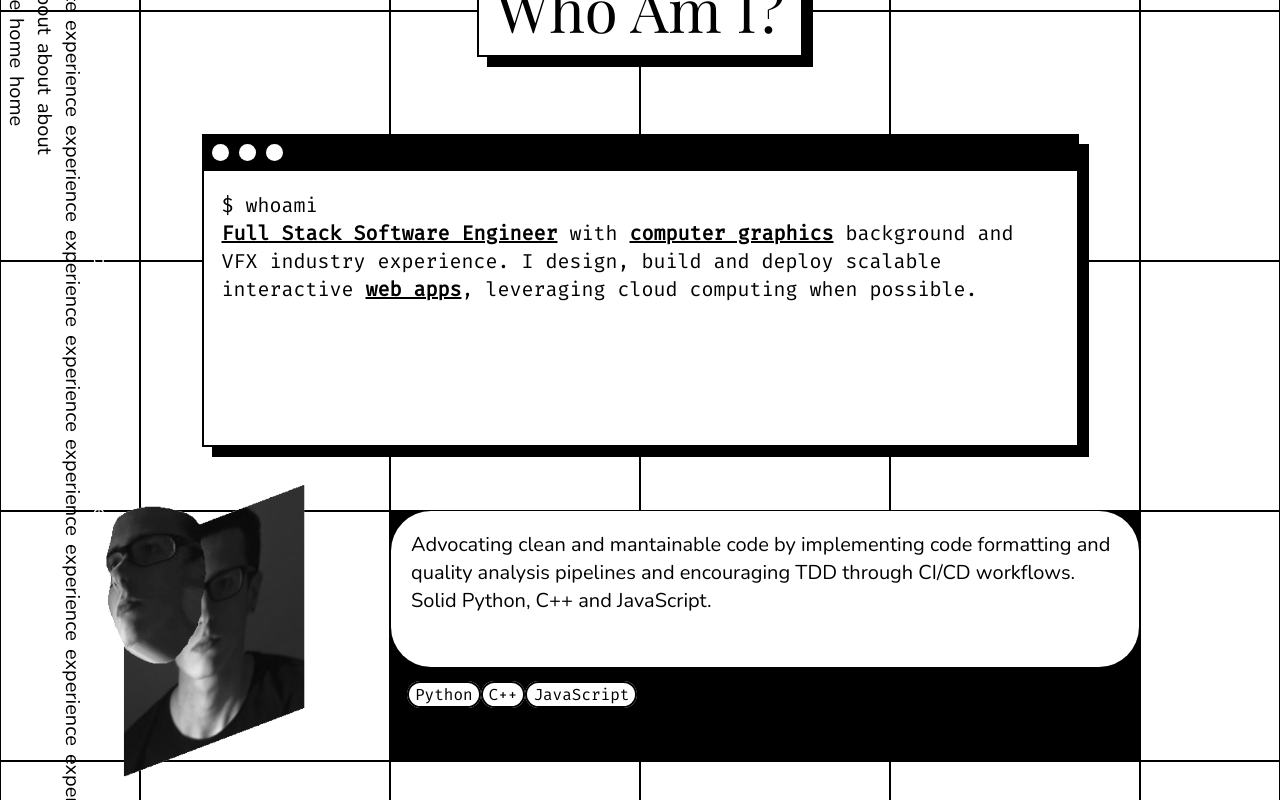
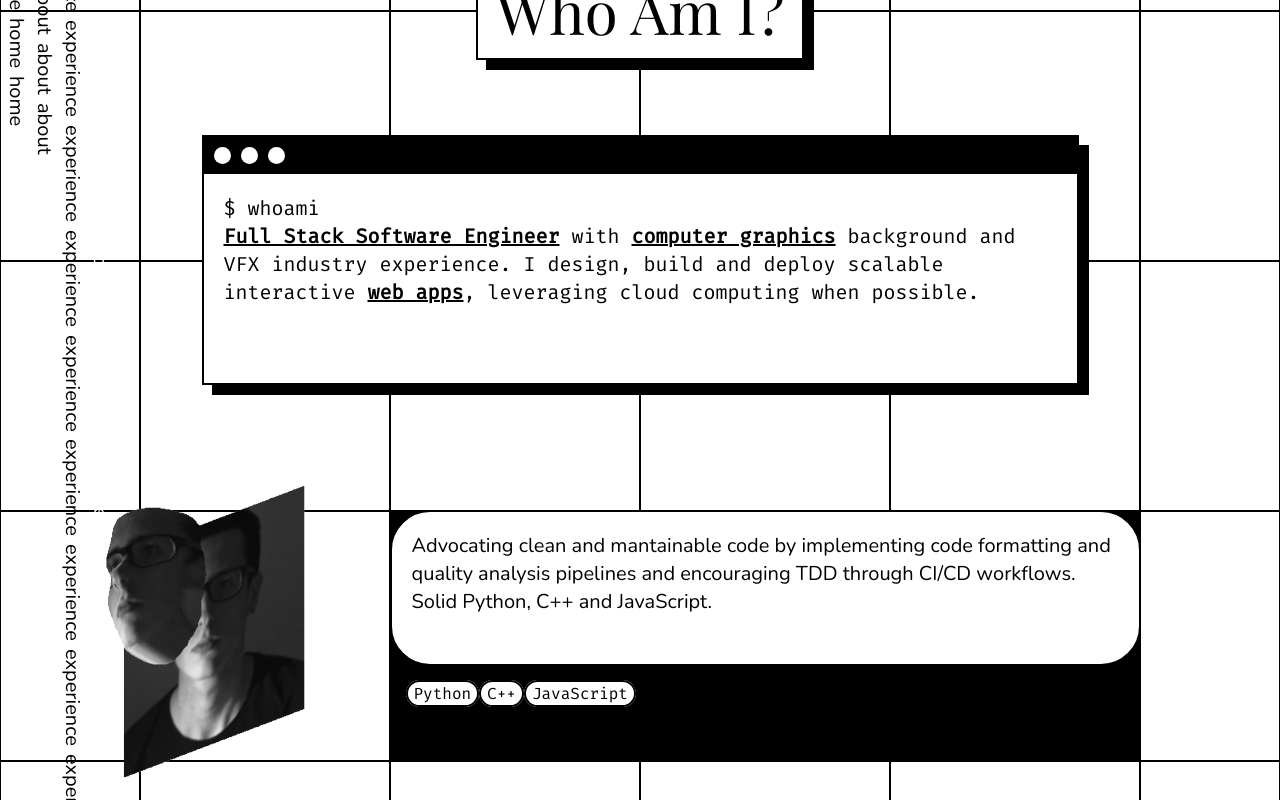
Before and after one commit to eulersson/ramn.dev, a Next.js app: page / in a window 1280 px wide. Shown: the part 1040-1840 px from the top of the page. Built offline with nearby package versions, Linux system fonts and the light colour scheme.

Commit message:
Fix layout spacing a bit.

```diff
--- a/app/page-wrapper.tsx
+++ b/app/page-wrapper.tsx
@@ -45,7 +45,7 @@ export function PageWrapper({
       >
         <div>
           <Header />
-          <main className="md:mt-[2px] lg:mt-[27px]">{children}</main>
+          <main className="mt-g1">{children}</main>
         </div>
       </div>
       {!showCover && <BGGrid key="grid" />}
--- a/components/block.tsx
+++ b/components/block.tsx
@@ -18,14 +18,14 @@ export const Block: React.FC<BlockProps> = ({
       className={`bg-black ${classNames.wrapper || ""}`}
     >
       <div
-        className={`bg-white font-sans text-xl p-5 rounded-[40px] ${
+        className={`bg-white border-2 border-black font-sans text-xl p-5 rounded-[40px] ${
           classNames.main || ""
         }`}
       >
         {children}
       </div>
       {tags.length && (
-        <div className={`bg-black px-4 py-4 mb-[-2px] ${classNames.tags || ""}`}>
+        <div className={`bg-black px-4 py-4 ${classNames.tags || ""}`}>
           {...tags.map((props, i) => <Tag {...props} key={i} />)}
         </div>
       )}
--- a/components/header.tsx
+++ b/components/header.tsx
@@ -11,7 +11,7 @@ export function Header({ large = true }: { large?: boolean }) {
     : "w-[calc(var(--bg-grid-box-size)*2-0px)]";
   // outline outline-2 -outline-offset-2 outline-blue-500
   return (
-    <div className="sticky top-0 w-full flex justify-center z-20">
+    <div className="sticky top-0 h-g3 w-full flex justify-center z-20">
       <header className="flex">
         <div
           className={`${boxWidth} bg-white p-[10px] pt-[13px] border-inside ${
--- a/components/sections/about.tsx
+++ b/components/sections/about.tsx
@@ -26,10 +26,10 @@ const About = forwardRef<HTMLHeadingElement>(function About({}, ref) {
   return (
     <section className="flex flex-col justify-center">
       <Title ref={ref}>Who Am I?</Title>
-      <Terminal className="m-g2 mt-[2px] h-g10" command="whoami">
+      <Terminal className="m-g2 mt-0 h-g8 mb-g4" command="whoami">
         <WhoAmI />
       </Terminal>
-      <div className="relative grid grid-cols-4 p-[2px] gap-[2px]">
+      <div className="relative grid grid-cols-4">
         <div>
           <Image
             onMouseEnter={() => setCursorSize(4)}
--- a/components/terminal.tsx
+++ b/components/terminal.tsx
@@ -12,7 +12,7 @@ export const Terminal = forwardRef<
   return (
     <div
       ref={ref}
-      className={`flex flex-col border-inside shadow-blocky ${className}`}
+      className={`flex flex-col border-2 border-black shadow-blocky ${className}`}
     >
       <div className="bg-black p-[10px] flex space-x-[10px]">
         {[...Array(3)].map((_, i) => (
--- a/components/title.tsx
+++ b/components/title.tsx
@@ -16,7 +16,7 @@ const Title = forwardRef<
   return (
     <h1
       ref={ref}
-      className={`inline m-auto mt-[calc((var(--bg-grid-box-size)-100px)/2)] mb-[calc((var(--bg-grid-box-size)-100px)/2)] font-serif font-normal leading-none text-[60px] p-[19px] bg-white border-inside shadow-blocky ${className}`}
+      className={`inline m-auto mt-[calc((var(--bg-grid-box-size)-100px)/2)] mb-[calc((var(--bg-grid-box-size)-100px)/2)] font-serif font-normal leading-none text-[60px] p-[20px] bg-white border-inside shadow-blocky ${className}`}
       onMouseEnter={() => setCursorSize(4)}
       onMouseLeave={() => setCursorSize(1)}
     >
```
